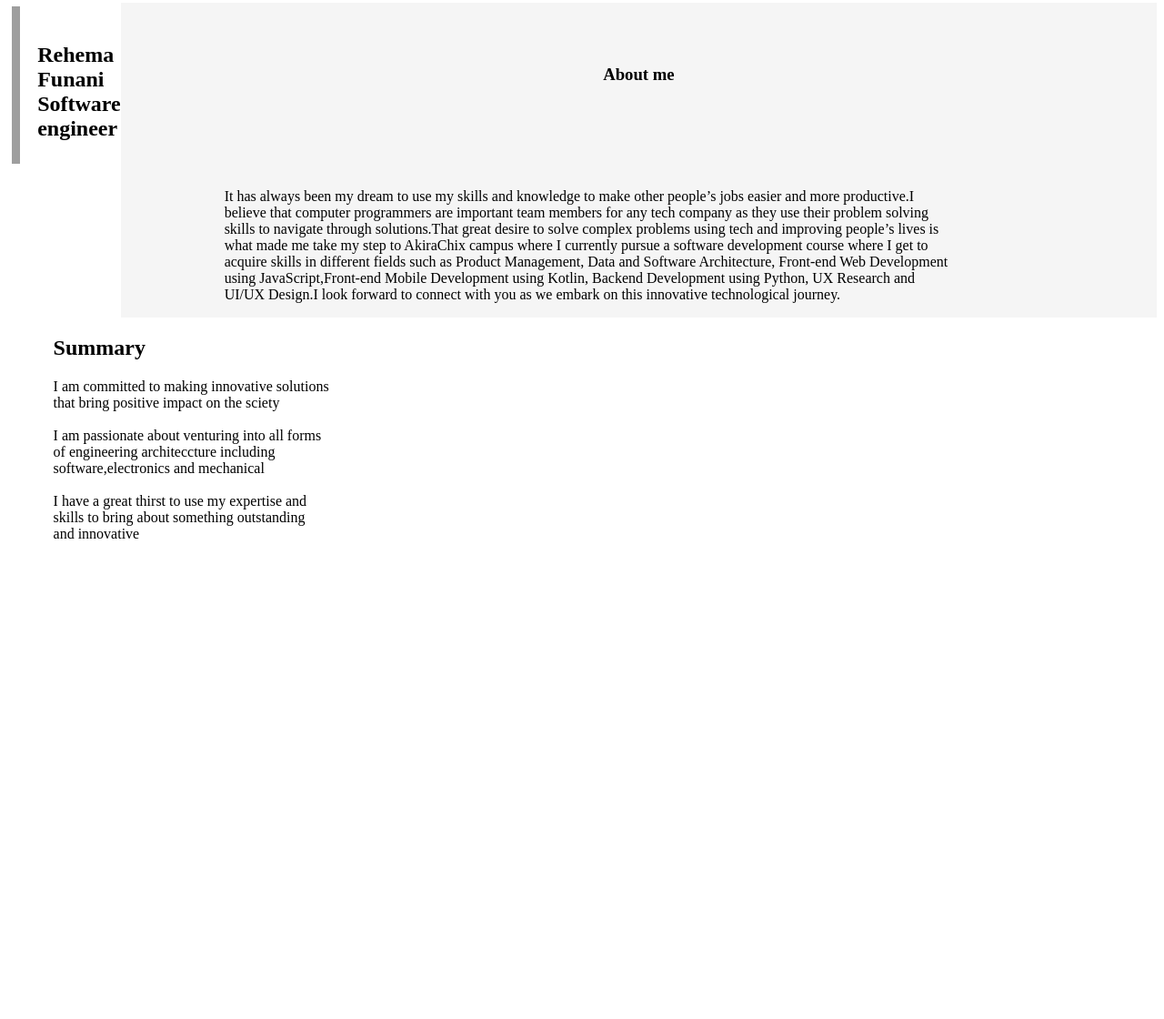
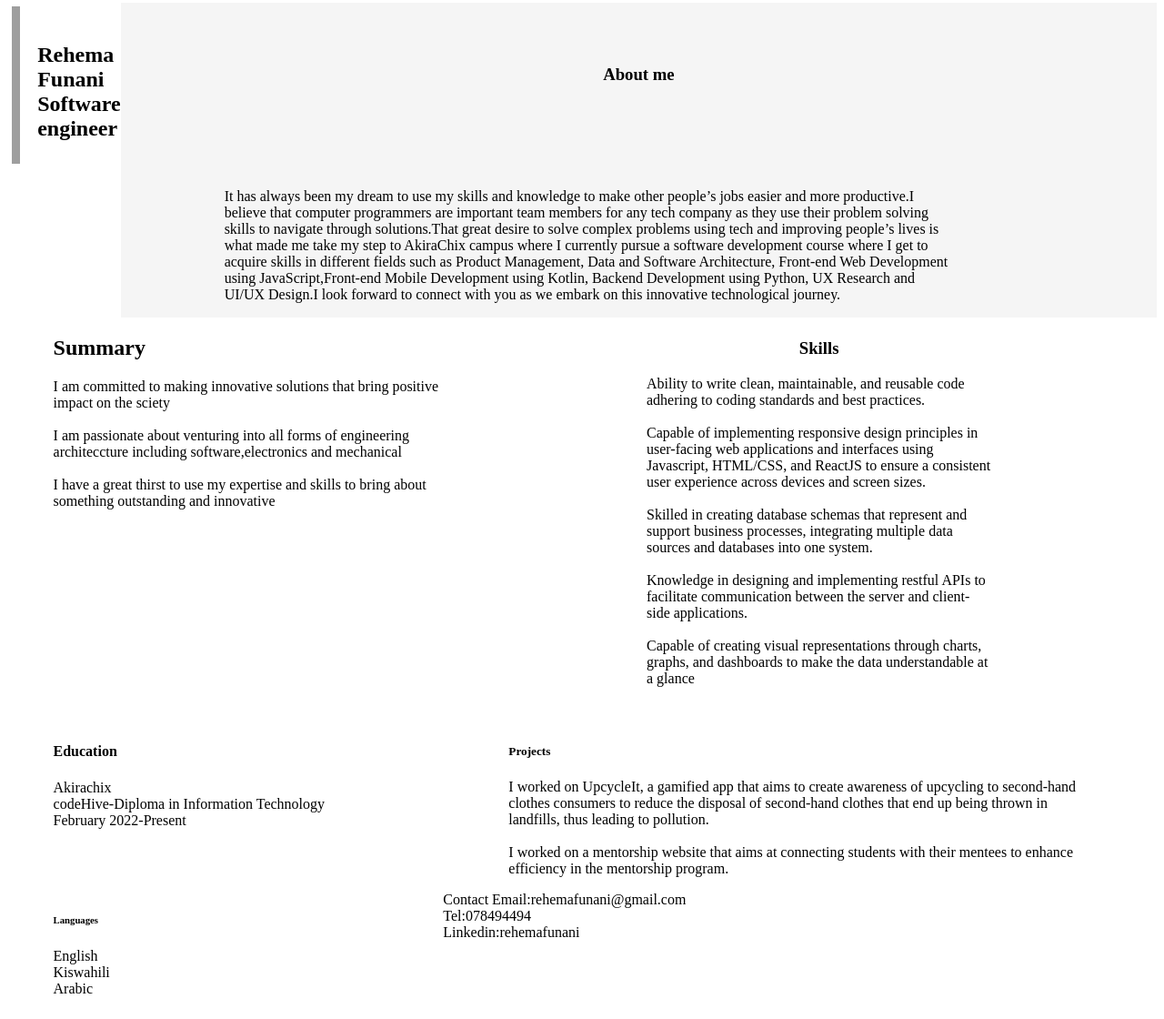
Before and after one commit to rehema-funani/portfolio, a plain HTML site: page index.html in a window 1280 px wide. Shown: the part 5-1125 px from the top of the page at 91% size. Before the commit the page ends 800 px from the top, so only its background shows below. Drawn offline with Linux system fonts and the light colour scheme; grey boxes are pictures that could not be loaded.

Commit message:
made changes

```diff
--- a/index.html
+++ b/index.html
@@ -18,6 +18,7 @@
     </h2></div></div>
     <div id="about"><h3>About me</h3><p class="aboutme">It has always been my dream to use my skills and knowledge to make other people’s jobs easier and more productive.I believe that computer programmers are important team members for any tech company as they use their problem solving skills to navigate through solutions.That great desire to solve complex problems using tech and improving people’s lives is what made me take my step to AkiraChix campus where I currently pursue a software development course where I get to acquire skills in different fields such as Product Management, Data and Software Architecture, Front-end Web Development using JavaScript,Front-end Mobile Development using Kotlin, Backend Development using Python, UX Research and UI/UX Design.I look forward to connect with you as we embark on this innovative technological journey.</p></div>
 </div>
+<div id="expertise">
 <div id="summary">
     <h2>Summary</h2>
     <p class="summaryofme">I am committed to making innovative solutions that bring positive impact on the
@@ -33,6 +34,51 @@
         I have a great thirst to use my expertise and skills to bring about something outstanding and innovative
     </p>
 </div>
-<div id="skills"><p></p></div>
+<div id="skills"><h3>Skills</h3><p>Ability to write clean, maintainable, and reusable code adhering to coding standards and best practices.
+    <br>
+    <br>
+    Capable of implementing responsive design principles in user-facing web applications and interfaces using Javascript, HTML/CSS, and ReactJS to ensure a consistent user experience across devices and screen sizes.
+    <br>
+    <br>
+    Skilled in creating database schemas that represent and support business processes, integrating multiple data sources and databases into one system.
+    <br>
+    <br>
+    Knowledge in designing and implementing restful APIs to facilitate communication between the server and client-side applications.
+    <br>
+    <br>
+    Capable of creating visual representations through charts, graphs, and dashboards to make the data understandable at a glance
+    </p></div>
+</div>
+<div id="EducationalBackground">
+<div id="education"><h4>Education</h4>
+    Akirachix
+    <br>
+    codeHive-Diploma in Information Technology
+    <br>
+    February 2022-Present
+    </div>
+    <div id="project"><h5>Projects</h5><p>I worked on UpcycleIt, a gamified app that aims to create awareness of upcycling to second-hand clothes consumers to reduce the disposal of second-hand clothes that end up being thrown in landfills, thus leading to pollution.
+        <br>
+        <br>
+
+
+
+I worked on a mentorship website that aims at connecting students with their mentees to enhance efficiency in the mentorship program.</p>
+</div>
+</div>
+<div id="contactsandotherskills">
+<div id="otherskills"><h6>Languages</h6>
+    <p> English
+        <br>Kiswahili
+        <br>Arabic</p>
+</div>
+<div id="contact"><h7>Contact</h7>
+    Email:rehemafunani@gmail.com
+    <br>
+    Tel:078494494
+    <br>
+    Linkedin:rehemafunani
+</div>
+</div>
 </body>
 </html>
--- a/style.css
+++ b/style.css
@@ -9,12 +9,42 @@ img{
     flex-direction: row;
 
 }
+#expertise{
+    display: flex;
+    flex-direction: row;
+
+}
+#skills{
+    width: 30%;
+    margin-left: -10%;
+}
 #summary{
     margin-left: 4%;
 }
 .summaryofme{
-    width: 25%;
+    width: 55%;
 
+}
+#otherskills{
+    margin-left: 4%;
+}
+#contact{
+    margin-left: 29%;
+}
+#contactsandotherskills{
+    display: flex;
+}
+#EducationalBackground{
+    display: flex;
+}
+#education{
+    margin-left: 4%;
+    margin-top: 2%;
+}
+#project{
+    width: 50%;
+    margin-top: 2%;
+    margin-left: 16%;
 }
 h3{
     text-align: center;
```
